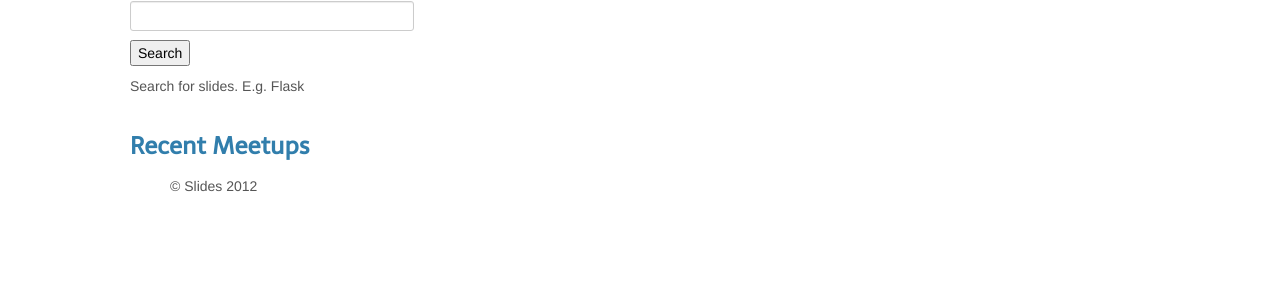
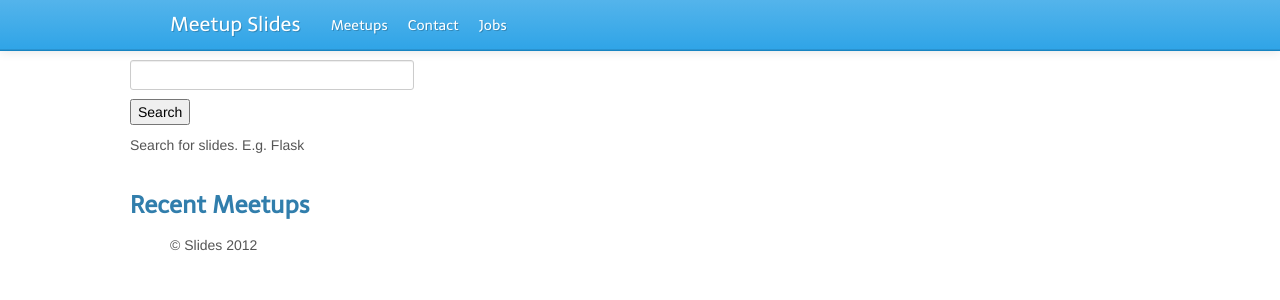
Before and after one commit to t20/meetupslides, a Flask app: page / in a window 1280 px wide. Shown: the top 300 px of the page. Run offline with Flask 2, Linux system fonts and the light colour scheme; data that the repository does not hold is empty; some libraries are stand-ins or nearby versions.

Commit message:
major change - base template. working with curelean theme

```diff
--- a/templates/base.html
+++ b/templates/base.html
@@ -46,36 +46,46 @@
 
   <body class="{% block bodyclass %}{% endblock %}">
 
-    {% block body_top %}
-
-    {% endblock %}
-
     <div class="container">
 
-      <div class="content">
-        <div class="row">
-          <div class="span12">
 
-            {% block page_title %}
-
-            {% endblock %}
-
+    <div class="navbar navbar-fixed-top">
+      <div class="navbar-inner">
+        <div class="container">
+          <a href="/" class="brand">Meetup Slides</a>
+          <div id="main-menu" class="nav-collapse">
+           <ul id="main-menu-left" class="nav">
+    	       <li><a href="/meetups" id="swatch-link">Meetups</a></li>
+    	       <li><a href="/contact" id="swatch-link">Contact</a></li>
+    	       <li><a href="/jobs" id="swatch-link">Jobs</a></li>
+    	     </ul>
           </div>
         </div>
-        <div class="row">
-          {% block content %}
+      </div>
+    </div>
 
 
+     <section id="typography">
+       <div class="page-header">
+         {% block page_title %}
+
           {% endblock %}
-        </div>
-      </div>
+       </div>
 
-      <footer>
-        <p>&copy; Slides 2012</p>
+       <!-- Headings & Paragraph Copy -->
+       <div class="row">
 
-      </footer>
+         {% block content %}
 
-    </div> <!-- /container -->
+         {% endblock %}
 
+       </div>
+     </section>
+
+     <footer>
+       <p>&copy; Slides 2012</p>
+     </footer>
+
+    </div>
   </body>
 </html>
```
